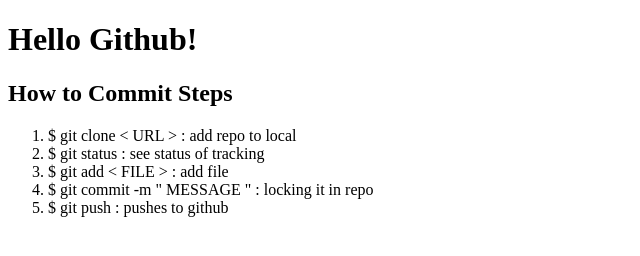
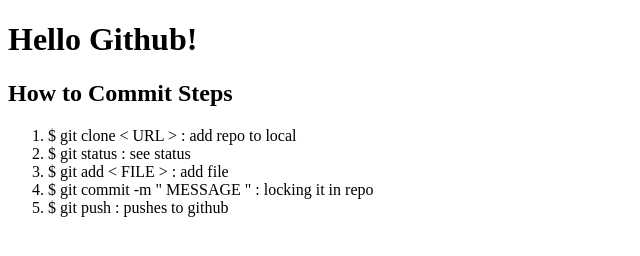
Before and after one commit to j-niel/sample, a plain HTML site: page index.html in a window 1280 px wide. Shown: the full height of the page, 0-640 px from the left. Drawn offline with Linux system fonts and the light colour scheme.

Commit message:
thrd commit

```diff
--- a/index.html
+++ b/index.html
@@ -13,7 +13,7 @@
         <h2>How to Commit Steps</h2>
         <ol>
             <li>$ git clone < URL > : add repo to local</li>
-            <li>$ git status : see status of tracking</li>
+            <li>$ git status : see status </li>
             <li>$ git add < FILE > : add file </li>
             <li>$ git commit -m " MESSAGE " : locking it in repo</li>
             <li>$ git push : pushes to github</li>
```
